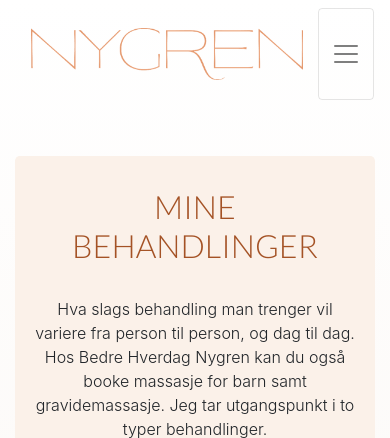
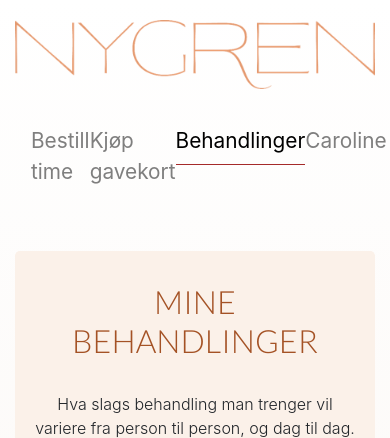
Before and after one commit to mariusgronli/caroline-massage, a Django app: page / in a window 390 px wide. Shown: the top 438 px of the page. Run offline with Django 3.2, Linux system fonts and the light colour scheme; some libraries are stand-ins or nearby versions; some web fonts are replaced.

Commit message:
changed navbar

```diff
--- a/hjemmeside/templates/massasje/base.html
+++ b/hjemmeside/templates/massasje/base.html
@@ -32,23 +32,15 @@
 
 <div class="backgroundimg">
 
-  <nav class="navbar navbar-expand-lg navbar-light flex-column align-items-stretch">
       <div class="d-flex">
           {# <a href="#" class="navbar-brand mx-sm-auto mr-auto" id="logo">NYGREN</a> #}
-
           <div class="col-sm d-flex justify-content-center">
-
             <img src="{% static "img/logo.png" %}" class="img-fluid rounded" alt="Responsive image" style="padding:20px 0px;">
-
           </div>
-
-
-          <button class="navbar-toggler" data-toggle="collapse" data-target="#navbarMenu">
-              <span class="navbar-toggler-icon"></span>
-          </button>
       </div>
-      <div class="collapse navbar-collapse w-100 sticky-top" id="navbarMenu">
-          <ul class="navbar-nav mx-auto">
+    <nav class="navbar">
+      <div class="col-sm" id="navbarMenu">
+          <ul class="navbar-nav">
               <li class="nav-item">
                 {% block nav-bestilling %}
                   <a href={% url 'hjemmeside:bestilling' %} class="nav-link nav-size">Bestill time</a>
@@ -71,7 +63,7 @@
               </li>
           </ul>
       </div>
-  </nav>
+    </nav>
 
 
 
--- a/static/css/main.css
+++ b/static/css/main.css
@@ -34,6 +34,12 @@ header[role="banner"] #logo-main {
   padding-right: 30px;
 }
 
+.navbar-nav{
+  display:flex;
+  flex-direction:row;
+  justify-content:space-evenly;
+}
+
 /* Logo */
 
 #logo{
@@ -58,9 +64,6 @@ header[role="banner"] #logo-main {
   background-color: #fff6ef!important;
 }
 
-
-
-
 /* nav-times */
 .size-adjust{
   font-size: 1rem;
@@ -73,9 +76,13 @@ header[role="banner"] #logo-main {
 }
 .nav-size{
   font-size: 1.3rem;
-  margin-right: 40px;
-  margin-left: 40px;
+  color: rgba(0,0,0,.5);
 }
+
+.nav-size:hover{
+  color:black;
+}
+
 
 
 /* Card-bestilling */
```
